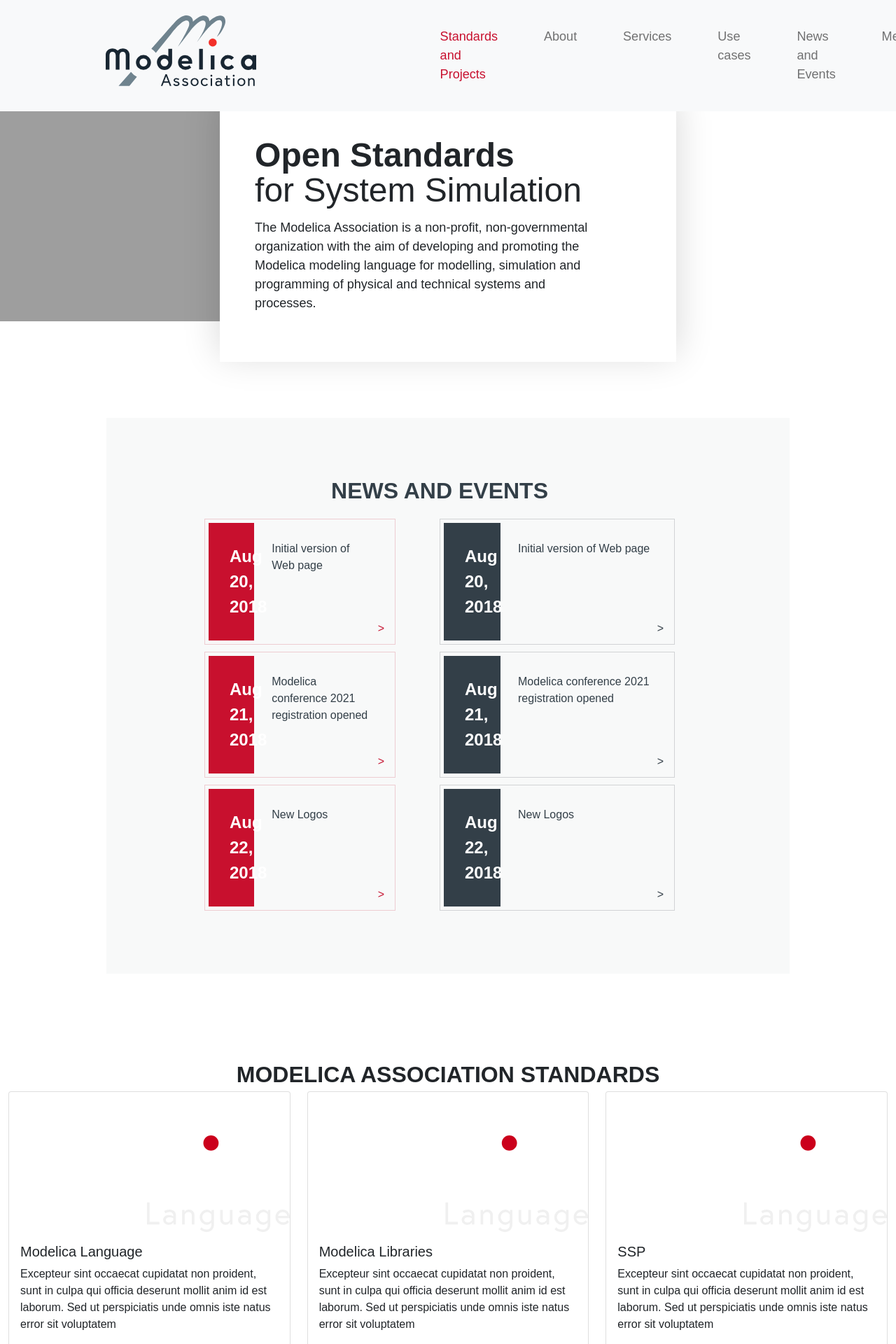
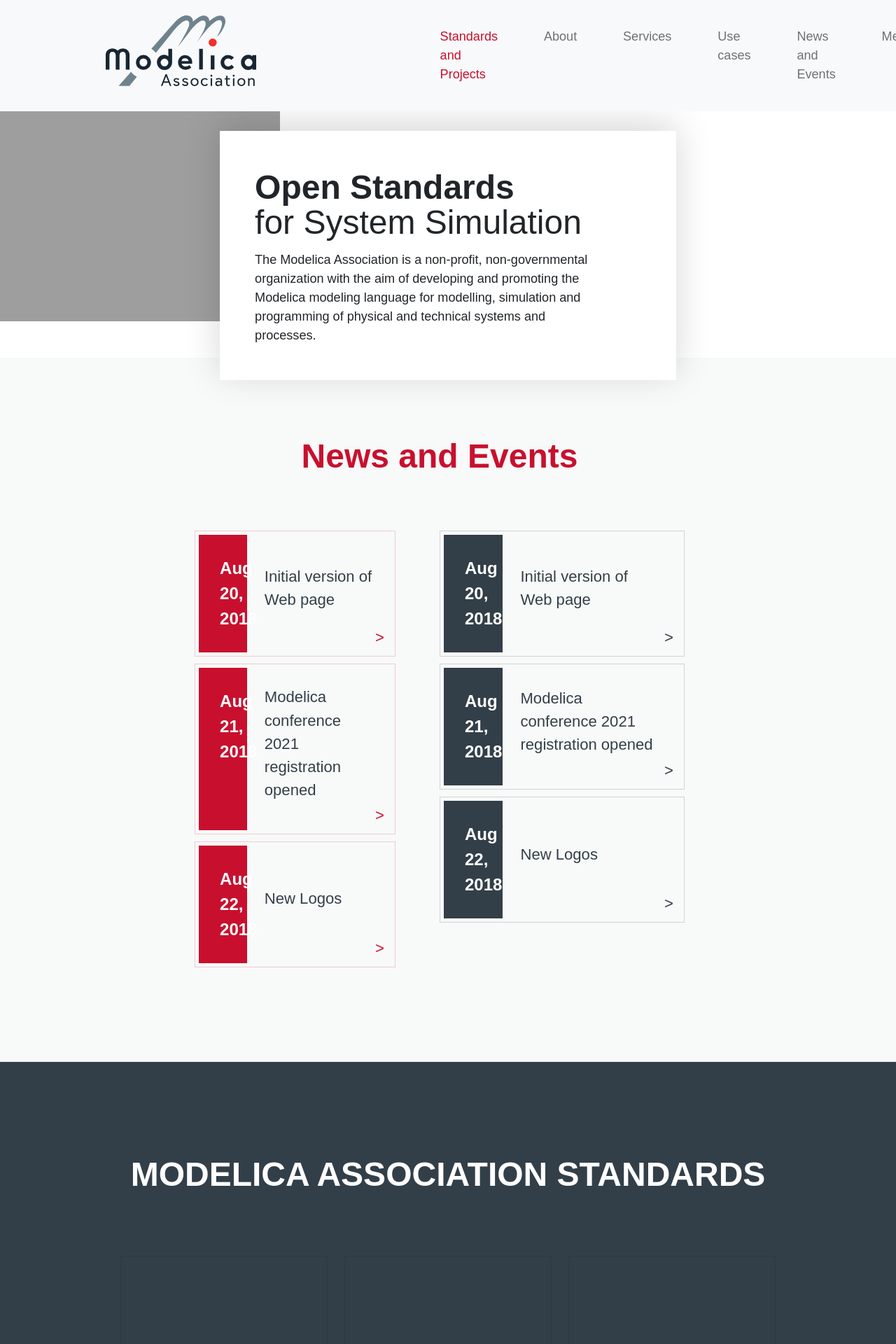
Before and after one commit to HausEmodelica/modelica-association, a Jekyll site: the page built from index.html, in a window 1280 px wide. Shown: the top 1920 px of the page at 70% size. Built offline with Jekyll 4.4.1, drawn with Linux system fonts in a browser that asks for light colours; some web fonts are replaced.

Commit message:
all style changes

```diff
--- a/_sass/main.scss
+++ b/_sass/main.scss
@@ -47,12 +47,7 @@
   padding-right: 8.75rem;
   max-width:1920px !important;
 }
-.title {
-  font-size: 2rem;
-  font-weight: $font-bold;
-  text-align: center;
-  text-transform: uppercase;
-}
+
 /* ------------------- HEADER ------------------- */
 .navbar-brand{
   padding: 0.88rem 13.38rem 1.75rem 8.69rem !important;
@@ -76,8 +71,8 @@
 }
 .header-overlay-container{
   background-color: white;
-  margin-top: -19.5rem !important;
-  padding: 3.13rem 6.25rem 4.38rem 3.13rem !important;
+  margin-top: -17rem !important;
+  padding: 3.5rem 6.25rem 3.13rem 3.13rem !important;
   box-shadow: 0px -10px 50px #00000029;
   .headline{
     font-style: $font-normal;
@@ -98,16 +93,18 @@
 /* ------------------- NEWS AND EVENTS ------------------- */
 .news-and-events{
   background: #F8F9F9;
-  padding: 80px 140px;
+  padding: 6.56rem 17.38rem 7.81rem 17.38rem;
+  margin-top:-2rem!important;
   color:#333F48;
-  margin-left: 8.75rem !important;
-  margin-right: 8.75rem !important;
-  margin-top: 5rem !important;
   a{
     text-decoration: none;
   }
   .title{
-    padding-bottom: 0.94rem;
+    padding-bottom: 4.38rem;
+    font-size: 3rem;
+    font-weight: $font-bold;
+    text-align: center;
+    color: #C8102E;
   }
   .entry{
     margin-bottom:10px;
@@ -123,9 +120,13 @@
     text-decoration: none;
   }
   .info{
+    font-size: 1.38rem;
     color: #333F48;
     padding: 25px;
     max-lines: 3;
+    display: flex;
+    align-items: center;
+    justify-content: flex-start;
     &::after{
       content:'>';
       position: absolute;
@@ -159,5 +160,254 @@
 }
 /* ------------------- STANDARDS ------------------- */
 .standards{
-  margin-top:7.5rem !important;
+  margin-top:0 !important;
+  background: #333F48;
+  color:white;
+  padding:7.81rem 10rem;
+  .title{
+    display: flex;
+    align-items: center;
+    justify-content: center;
+    padding-bottom: 5rem;
+    font-style: $font-normal;
+    font-size: 3rem;
+    font-weight: $font-bold;
+    text-transform: uppercase;
+  }
+  .card{
+    background: #333F48;
+    color:white;
+    padding: 0.53rem 1.06rem 0.53rem 1.06rem;
+    img{
+      padding: 5.63rem 8.75rem;
+    }
+    .card-title{
+      font-style: $font-normal;
+      font-size: 2rem;
+      font-weight: $font-bold;
+      text-align: center;
+    }
+    .card-text{
+      font-size: 1.13rem;
+      text-align: left;
+    }
+  ;
+    .btn{
+      color:white;
+      font-size: 1.13rem;
+      text-transform: uppercase;
+      font-weight: $font-bold;
+      text-align:left;
+      padding: 0.94rem 0 1.63rem 0 !important;
+      &::after{
+        content: ">";
+        color: #C41933;
+        padding-left:0.31rem;
+      }
+    }
+  }
 }
+/* ------------------- SERVICES ------------------- */
+.services{
+  padding: 6.88rem 8.75rem 7.5rem 8.75rem;
+  .title{
+    color:#C8102E;
+    display: flex;
+    align-items: center;
+    justify-content: center;
+    font-style: $font-normal;
+    font-size: 3rem;
+    font-weight: $font-bold;
+    padding-bottom: 2.81rem;
+  }
+  .row:nth-child(2){
+    .col-sm-3{
+      padding: 0 0.5rem 0 0.5rem;
+    }
+  }
+  .service-card{
+    padding: 3.75rem 3.13rem;
+    border: 1px solid rgba(196, 25, 51, 0.2);
+  }
+  .icon{
+    display: flex;
+    align-items: center;
+    justify-content: center;
+    img{
+      width:4.25rem;
+    }
+  }
+  .item-title{
+    padding-top: 1.75rem;
+    padding-bottom: 1.38rem;
+    font-size:2.38rem;
+    font-weight: $font-bold;
+    text-align: center;
+  }
+  .info{
+    padding-bottom: 0.94rem;
+  }
+  .link{
+    text-align: center;
+    .btn{
+
+      text-decoration: underline;
+      color: #333F48;
+      font-size: 1.13rem;
+      padding:0;
+    }
+  }
+
+}
+/* ------------------- BECOME A MEMBER ------------------- */
+.become-member{
+  .member-background{
+    background-image: url("/assets/images/gettyimages-82214615-2048x2048.png");
+    height: 36.25rem;
+    padding:6.25rem 60rem 6.25rem 8.75rem;
+  }
+  .member-info{
+    padding: 4.38rem 12.5rem 5rem 5rem;
+    background:white;
+    .title{
+      color:#C8102E;
+      font-style: $font-normal;
+      font-size: 3rem;
+      font-weight: $font-bold;
+      padding-bottom: 1.81rem;
+    }
+    .info{
+      font-size: 1.13rem;
+      padding-bottom: 2.19rem;
+    }
+    .link{
+      .btn{
+        font-size: 1.13rem;
+        padding:0.94rem 11.63rem;
+        background: #C8102E;
+        color:white;
+      }
+    }
+  }
+}
+/* ------------------- BENEFITS ------------------- */
+.benefits{
+  background: #333F48;
+  padding: 7.5rem 8.75rem !important;
+  .card{
+    background: #DCDFE2;
+    padding: 4.38rem 3.13rem 6.56rem 3.13rem;
+    border: none;
+    border-radius: 0;
+    color: #333F48;
+    font-size:  1.13rem;
+    .title{
+      font-size:2.38rem;
+      padding-bottom: 2.13rem;
+    }
+    .info{
+      padding-bottom: 1.69rem;
+      font-weight: $font-regular;
+    }
+    .link{
+      .btn{
+        text-decoration: underline;
+        color: #333F48;
+        font-size: 1.13rem;
+        padding:0;
+        font-weight: $font-bold;
+      }
+    }
+  }
+.quotes{
+  img {
+    width: 100%;
+  }
+  .row{
+    div:nth-child(1) {
+      max-width: 13.94rem;
+      padding: 0;
+    }
+    div:nth-child(2){
+      color:white;
+      font-size: 1.13rem;
+      font-weight: $font-regular;
+      span{
+
+      }
+    }
+  }
+   .row:nth-child(1){
+     div:nth-child(1) {
+       margin-left: 9.38rem;
+     }
+   }
+    .row:nth-child(2){
+      div:nth-child(1) {
+        margin-left: 18.75rem;
+      }
+    }
+}
+  .use-cases{
+    padding-top: 7.81rem;
+    .card{
+      background: #333F48;
+    }
+  }
+}
+/* ------------------- FOOTER ------------------- */
+.footer{
+  background: #333F48;
+  padding: 5rem 8.75rem 3.13rem 8.75rem !important;
+  .row:nth-child(1){
+    padding-bottom: 0.94rem;
+  }
+  .row:nth-child(2){
+    padding-bottom: 3.13rem;
+  }
+  .row:nth-child(3){
+    padding-bottom: 0.63rem;
+    hr{
+      color:white;
+    }
+  }
+  .row:nth-child(4){
+    color:white;
+    a{
+      color:white;
+      text-decoration: none;
+    }
+  }
+  .footer-image-item{
+    background: white;
+    height:100%;
+    img{
+      height:100%;
+      padding: 0.31rem 5.31rem 0.31rem 1.25rem;
+    }
+  }
+  .footer-item{
+    height:3.56rem;
+    padding-left: 0.5rem;
+    padding-right: 0.5rem;
+    &:not(:first-child) ::after{
+      content:"->";
+      color:#C61633;
+      z-index: 1;
+      font-size:1.63rem;
+    }
+
+  }
+  .footer-text{
+    text-align: right;
+    color:white;
+    padding-right: 5rem;
+    display: flex;
+    align-items: center;
+    justify-content: center;
+    p{
+      margin-bottom:0 !important;
+    }
+  }
+;
+}
```
